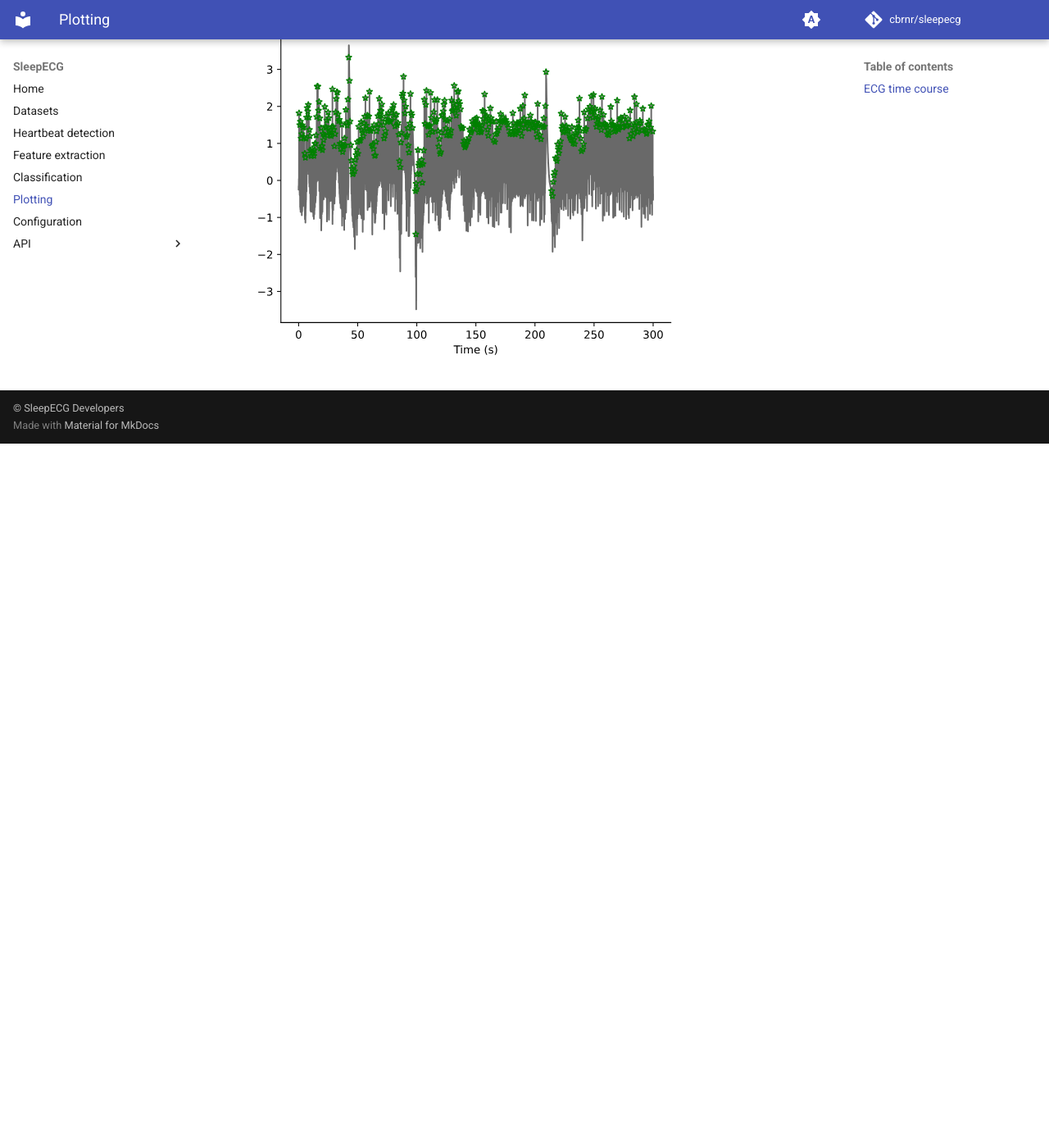
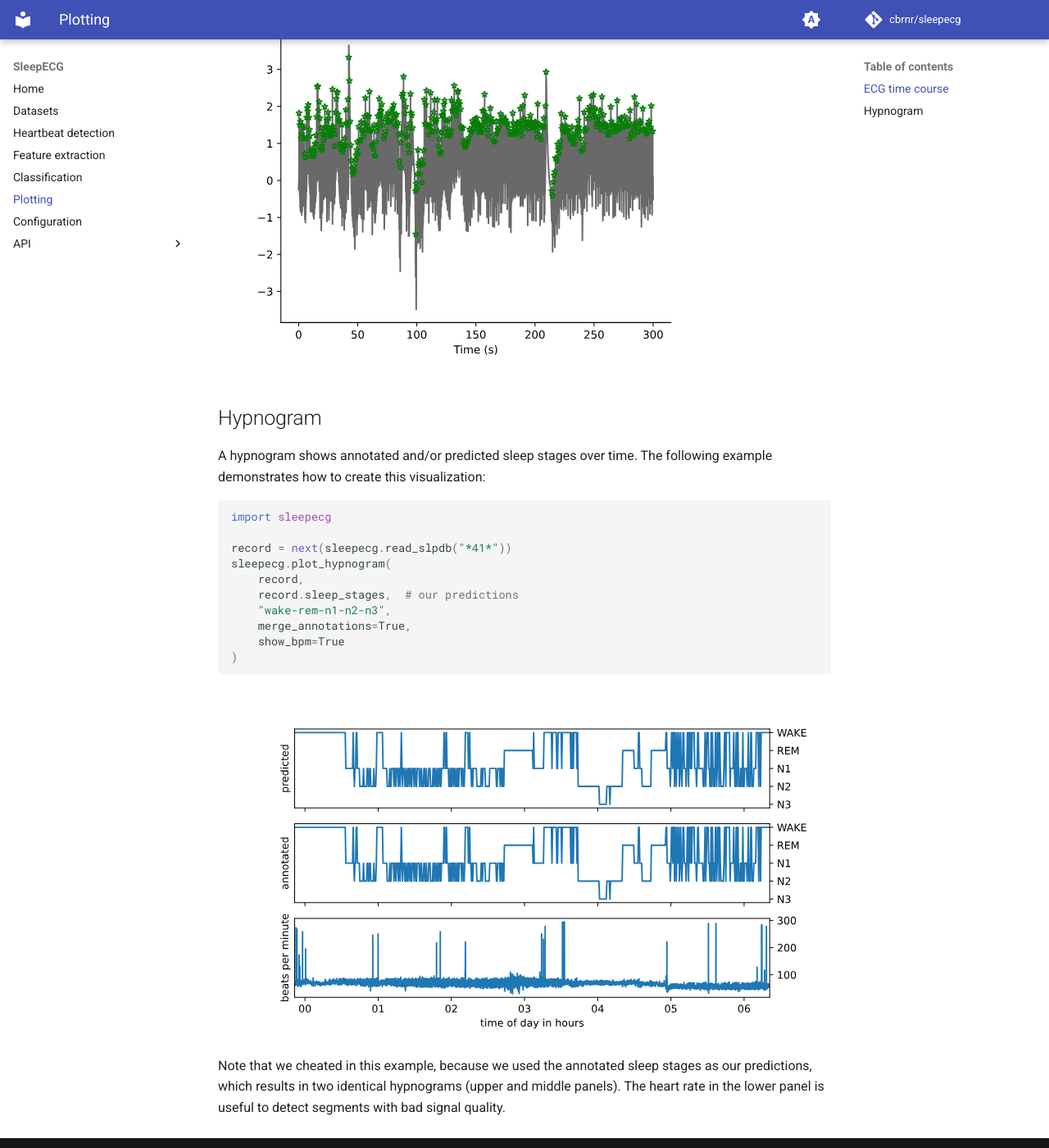
Before and after one commit to cbrnr/sleepecg, an MkDocs documentation site: the page built from docs/plot.md, in a window 1280 px wide and 1400 px high, scrolled down 1559 px. Shown: the whole window at 82% size. Built offline with MkDocs 1.6.1 and Material for MkDocs 9.7.7, drawn with Linux system fonts in a browser that asks for light colours; comment, search, counter and statistics services are not loaded; before the commit the page ends 2100 px from its top, so only the background shows below that.

Commit message:
Add plot hypnogram example to docs

````diff
--- a/docs/plot.md
+++ b/docs/plot.md
@@ -37,3 +37,23 @@ record.plot()
 This results in a similar plot, this time with only one type of annotation (which is contained in the record). By passing additional annotations as arguments, more annotations can be plotted as well.
 
 ![ECG record visualization](./img/ecgrecord_plot.svg)
+
+## Hypnogram
+A hypnogram shows annotated and/or predicted sleep stages over time. The following example demonstrates how to create this visualization:
+
+```python
+import sleepecg
+
+record = next(sleepecg.read_slpdb("*41*"))
+sleepecg.plot_hypnogram(
+    record,
+    record.sleep_stages,  # our predictions
+    "wake-rem-n1-n2-n3",
+    merge_annotations=True,
+    show_bpm=True
+)
+```
+
+![Hypnogram](./img/hypnogram.svg)
+
+Note that we cheated in this example, because we used the annotated sleep stages as our predictions, which results in two identical hypnograms (upper and middle panels). The heart rate in the lower panel is useful to detect segments with bad signal quality.
````
Also changed, not shown: docs/img/hypnogram.svg (added).
